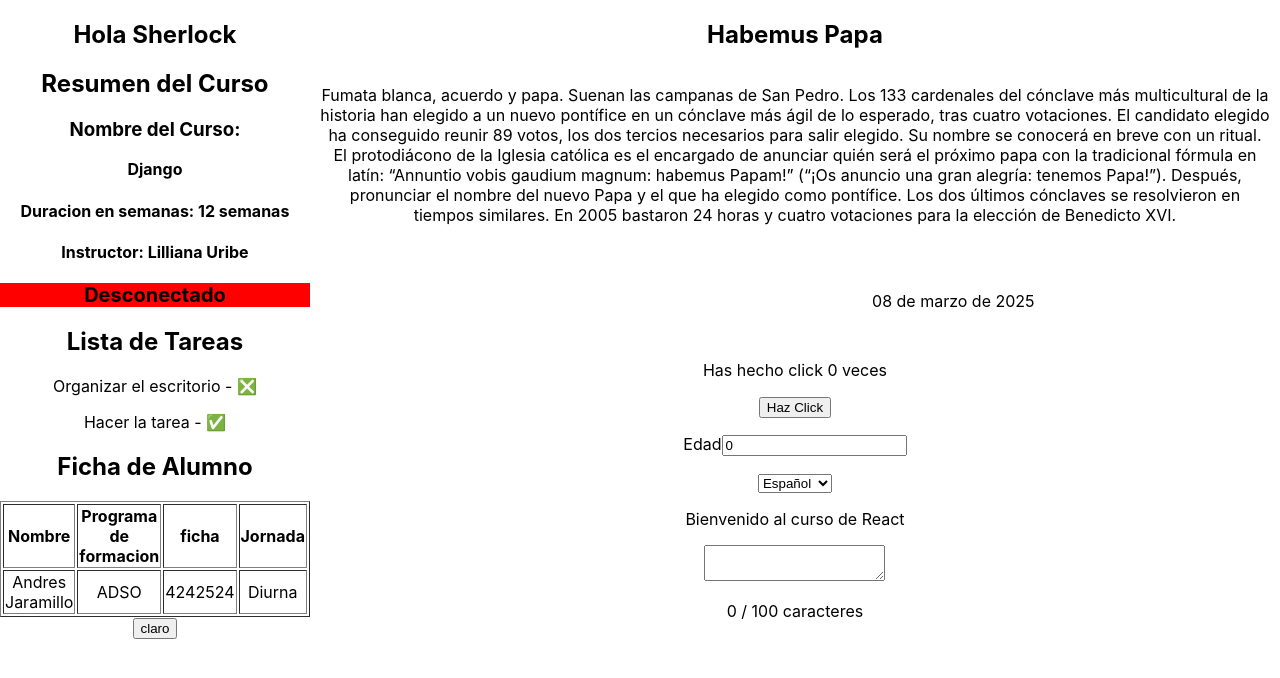
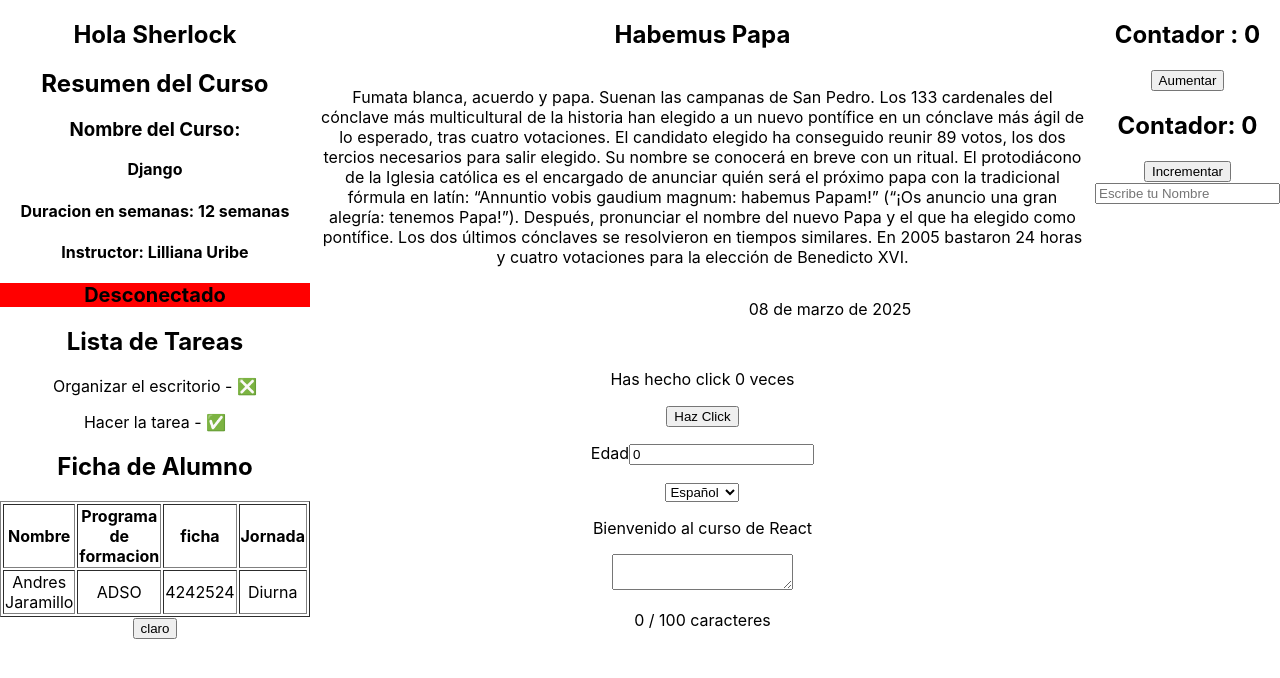
Before and after one commit to SherlockEspitia/guillo-ex, a React (Create React App) app: page / in a window 1280 px wide. Shown: the top 678 px of the page. Built offline with nearby package versions, Linux system fonts and the light colour scheme.

Commit message:
Ejemplos con useEffect

```diff
--- a/package.json
+++ b/package.json
@@ -7,6 +7,7 @@
     "@testing-library/jest-dom": "^6.6.3",
     "@testing-library/react": "^16.3.0",
     "@testing-library/user-event": "^13.5.0",
+    "bootstrap": "^5.3.6",
     "react": "^19.1.0",
     "react-dom": "^19.1.0",
     "react-scripts": "5.0.1",
--- a/public/index.html
+++ b/public/index.html
@@ -9,6 +9,9 @@
       name="description"
       content="Web site created using create-react-app"
     />
+    <!--<link href="https://cdn.jsdelivr.net/npm/bootstrap@5.3.6/dist/css/bootstrap.min.css"
+    rel="stylesheet" integrity="sha384-4Q6Gf2aSP4eDXB8Miphtr37CMZZQ5oXLH2yaXMJ2w8e2ZtHTl7GptT4jmndRuHDT"
+    crossorigin="anonymous">-->
     <link rel="apple-touch-icon" href="%PUBLIC_URL%/logo192.png" />
     <!--
       manifest.json provides metadata used when your web app is installed on a
@@ -39,5 +42,6 @@
       To begin the development, run `npm start` or `yarn start`.
       To create a production bundle, use `npm run build` or `yarn build`.
     -->
+    <script src="https://cdn.jsdelivr.net/npm/bootstrap@5.3.6/dist/js/bootstrap.bundle.min.js" integrity="sha384-j1CDi7MgGQ12Z7Qab0qlWQ/Qqz24Gc6BM0thvEMVjHnfYGF0rmFCozFSxQBxwHKO" crossorigin="anonymous"></script>
   </body>
 </html>
--- a/src/App.js
+++ b/src/App.js
@@ -19,6 +19,9 @@ import ContadorDeClics from './useState/ContadorDeClics';
 import FormularioEdad from './useState/FormularioEdad';
 import SeleccionarIdioma from './useState/SeleccionarIdioma';
 import ContadorDeCaracteres from './useState/ContadorDeCaracteres';
+import ContadorConTitulos from './useEffect/ContadorConTitulo';
+import ContadorConMensaje from './useEffect/ContadorConMensaje';
+import NombreConAlerta from './useEffect/NombreConAlerta';
 
 function App() {
   const name = 'Sherlock';
@@ -53,6 +56,11 @@ function App() {
         <SeleccionarIdioma></SeleccionarIdioma>
         <ContadorDeCaracteres></ContadorDeCaracteres>
       </section>
+      <section>
+        <ContadorConTitulos></ContadorConTitulos>
+        <ContadorConMensaje></ContadorConMensaje>
+        <NombreConAlerta></NombreConAlerta>
+      </section>
     </div>
   );
 }
--- a/src/index.js
+++ b/src/index.js
@@ -3,6 +3,8 @@ import ReactDOM from 'react-dom/client';
 import './index.css';
 import App from './App';
 import reportWebVitals from './reportWebVitals';
+//import 'bootstrap/dist/css/bootstrap.min.css';
+//import 'bootstrap/dist/js/bootstrap.bundle.min.js';
 
 const root = ReactDOM.createRoot(document.getElementById('root'));
 root.render(
--- /dev/null
+++ b/src/useEffect/ContadorConMensaje.js
@@ -0,0 +1,23 @@
+import { useState, useEffect } from "react";
+
+export default function ContadorConMensaje(){
+    const [contador, setContador] = useState(0);
+    const [mensaje, setMensaje] = useState('');
+
+    useEffect(()=>{
+        document.title = `Contador: ${contador}`;
+
+        setMensaje( `El contador cambio a ${contador}`);
+
+        const timer = setTimeout(()=>{
+            setMensaje('');
+        }, 5000);
+        return ()=>clearTimeout(timer)
+    }, [contador]);
+
+    return <>
+        <h2>Contador: {contador}</h2>
+        <button onClick={()=>{setContador(contador+1)}}>Incrementar</button>
+        {mensaje && <p>{mensaje}</p>}
+    </>
+}
--- /dev/null
+++ b/src/useEffect/ContadorConTitulo.js
@@ -0,0 +1,13 @@
+import { useState,useEffect } from "react";
+
+export default function ContadorConTitulos(){
+    const [contador, setContador] = useState(0)
+    useEffect(()=>{
+        document.title = `Contador: ${contador}`
+    }, [contador]);
+
+    return <>
+        <h2> Contador : {contador}</h2>
+        <button onClick={()=>setContador(contador+1)}>Aumentar</button>
+    </>
+}
--- /dev/null
+++ b/src/useEffect/NombreConAlerta.js
@@ -0,0 +1,21 @@
+import { useEffect,useState } from "react";
+
+export default function NombreConAlerta(){
+    const [nombre, setNombre] = useState("");
+    const [mensaje, setMensaje] = useState("");
+
+
+    useEffect(()=>{
+        if(nombre){
+
+            setMensaje(`¡Hola ${nombre}! Bienvenido`)
+        }
+    }, [nombre]);
+
+    return <>
+        <input type="text" placeholder="Escribe tu Nombre" value={nombre}
+        onChange={(e)=>setNombre(e.target.value)}
+        ></input>
+        {mensaje && <p>{mensaje}</p>}
+    </>
+}
```
Also changed, not shown: 1 other file (tests, documents, lock files or other folders).
